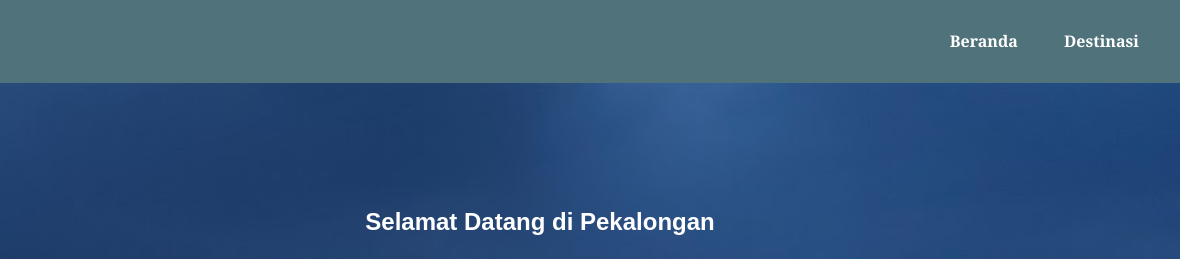
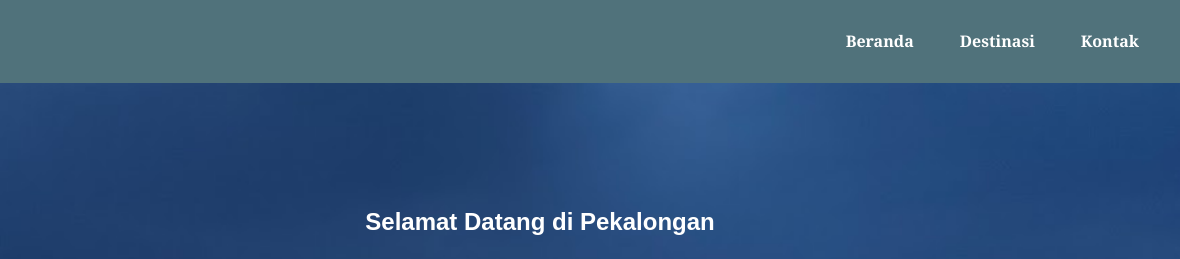
Before and after one commit to Hanifahsalsabila/UTS-PW-P, a plain HTML site: page index.html in a window 1280 px wide. Shown: the top 259 px of the page, 100-1280 px from the left. Drawn offline with Linux system fonts and the light colour scheme.

Commit message:
Update index.html

```diff
--- a/index.html
+++ b/index.html
@@ -15,7 +15,7 @@
             <ul>
                 <li><a href="#home">Beranda</a></li>
                 <li><a href="#about">Destinasi</a></li>
-
+                <li><a href="#contact">Kontak</a></li>
             </ul>
         </nav>
     </header>
```
